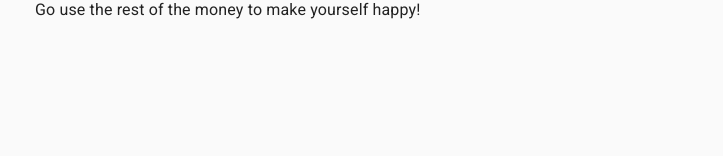
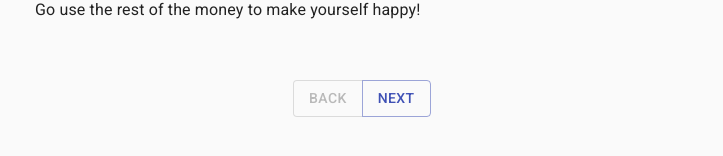
Before and after one commit to skellas/concious-spending, a React (Create React App) app: page / in a window 1280 px wide. Shown: the part 374-530 px from the top of the page, without its empty margins (329-1052 px from the left). Built offline with nearby package versions, Linux system fonts and the light colour scheme.

Commit message:
Introduce buttons for step management

```diff
--- a/src/App.js
+++ b/src/App.js
@@ -2,7 +2,7 @@ import React, { useState } from 'react';
 import Container from '@material-ui/core/Container';
 import Typography from '@material-ui/core/Typography';
 import AppBar from '@material-ui/core/AppBar'
-import { Grid } from '@material-ui/core';
+import { Grid, ButtonGroup, Button } from '@material-ui/core';
 import SpendingForm from './container/SpendingForm';
 import StepsMenu from './components/StepsMenu';
 import OverviewForm from './container/OverviewForm';
@@ -16,12 +16,12 @@ function App() {
     { 'id': 'investments', 'label': 'Investments' },
     { 'id': 'summary', 'label': 'Report' },
   ];
-  const [currentStep, setCurrentStep] = useState(0);
-  const [income, setIncome] = useState(0);
-  const [savingsPercent, setSavingsPercent] = useState(10);
-  const [investmentsPercent, setInvestmentsPercent] = useState(10);
-  const [needsPercent, setNeedsPercent] = useState(60);
-  const [wantsPercent, setWantsPercent] = useState(20);
+  let [currentStep, setCurrentStep] = useState(0);
+  let [income, setIncome] = useState(0);
+  let [savingsPercent, setSavingsPercent] = useState(10);
+  let [investmentsPercent, setInvestmentsPercent] = useState(10);
+  let [needsPercent, setNeedsPercent] = useState(60);
+  let [wantsPercent, setWantsPercent] = useState(20);
 
   const renderCurrentStep = () => {
     switch (currentStep) {
@@ -41,6 +41,9 @@ function App() {
 
     }
   }
+  const handleNextClick = () => setCurrentStep(currentStep+1);
+  const handleBackClick = () => setCurrentStep(currentStep-1);
+
   return (
     <Container maxWidth='sm'>
       <Grid container direction='column' spacing={1} >
@@ -50,12 +53,26 @@ function App() {
           </AppBar>
         </Grid>
         <Grid item>
-          <StepsMenu steps={steps} activeStep={currentStep.id} />
+          <StepsMenu steps={steps} activeStep={currentStep} />
         </Grid>
         <Grid item>
           {renderCurrentStep()}
         </Grid>
         <Grid item>
+          <div style={{ alignItems: 'center', display: 'flex', flexDirection: 'column' }}>
+            <ButtonGroup color='primary'>
+              <Button
+                disabled={currentStep === 0}
+                onClick={handleBackClick}>
+                Back
+              </Button>
+              <Button
+                disabled={currentStep === steps.length}
+                onClick={handleNextClick}>
+                Next
+              </Button>
+            </ButtonGroup>
+          </div>
         </Grid>
       </Grid>
     </Container>
```
